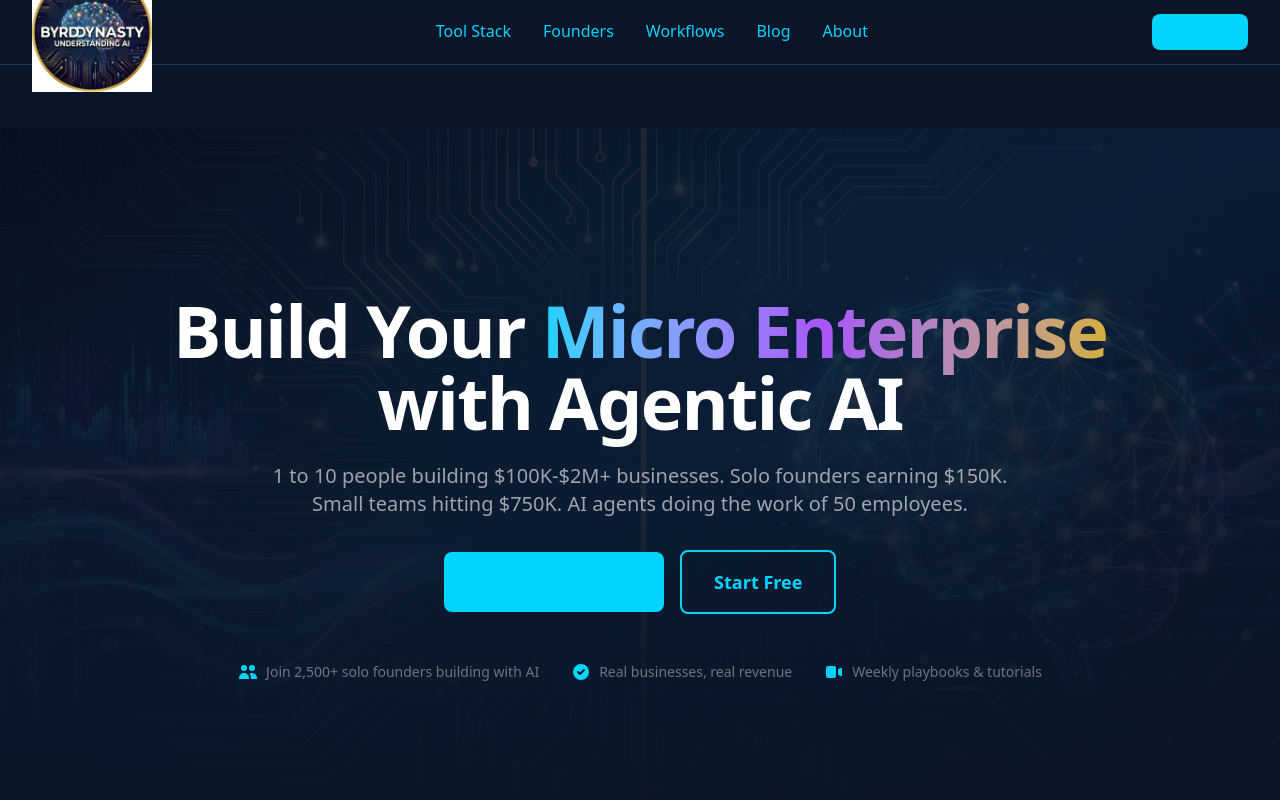
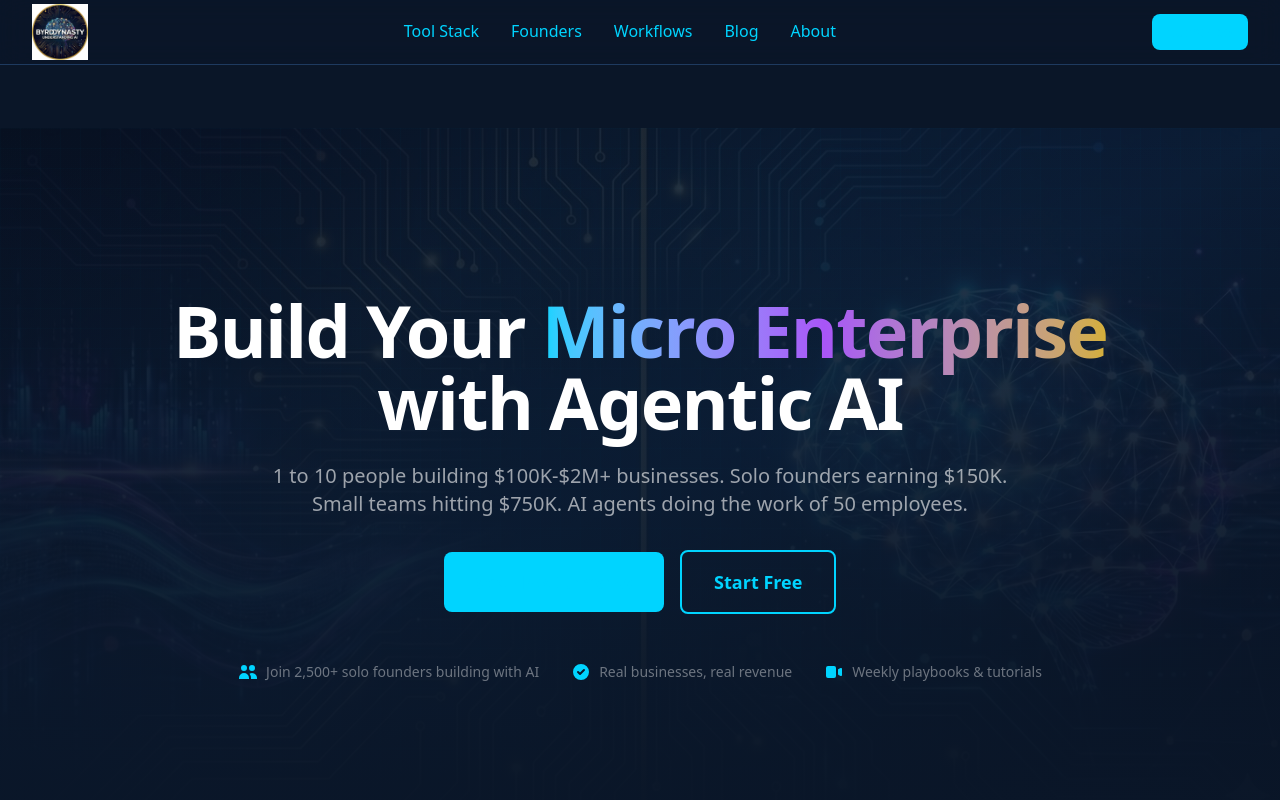
Before and after one commit to byrdter/byrddynasty-web, a Next.js app: page / in a window 1280 px wide. Shown: the top 800 px of the page. Built offline with nearby package versions, Linux system fonts and the light colour scheme.

Commit message:
Fix logo: transparent background and proper sizing
- Replace logo with transparent PNG version
- Resize logo to 56px (h-14) to fit properly in header bar
- Remove white background issue

Co-Authored-By: Claude Sonnet 4.5 <noreply@anthropic.com>

```diff
--- a/src/components/layout/Header.tsx
+++ b/src/components/layout/Header.tsx
@@ -24,9 +24,9 @@ export default function Header() {
             <Image
               src="/images/byrddynasty-logo.png"
               alt="Byrddynasty - Understanding AI"
-              width={120}
-              height={120}
-              className="h-auto"
+              width={56}
+              height={56}
+              className="h-14 w-auto"
             />
           </Link>
 
```
Also changed, not shown: public/images/byrddynasty-logo.png.
